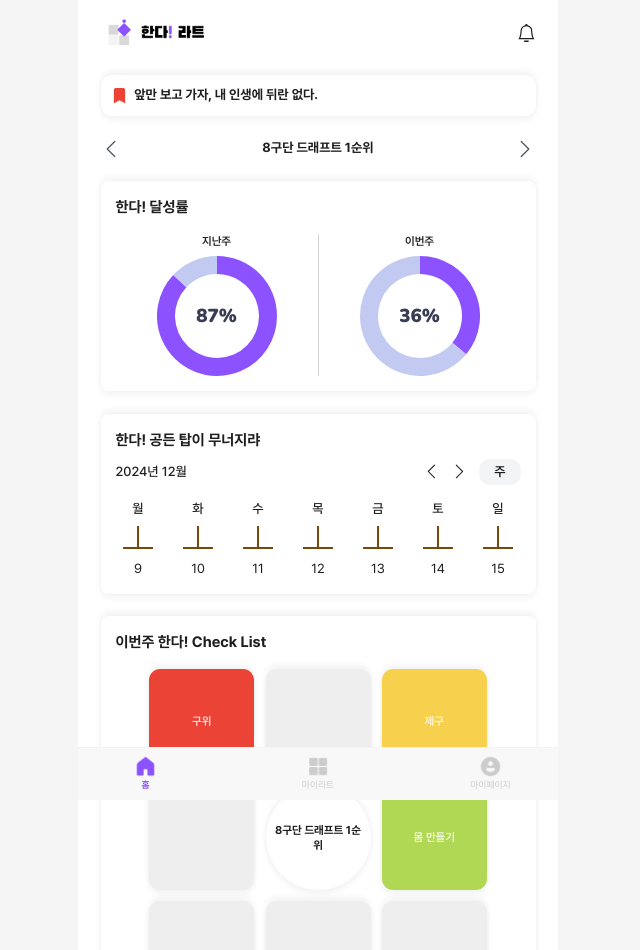
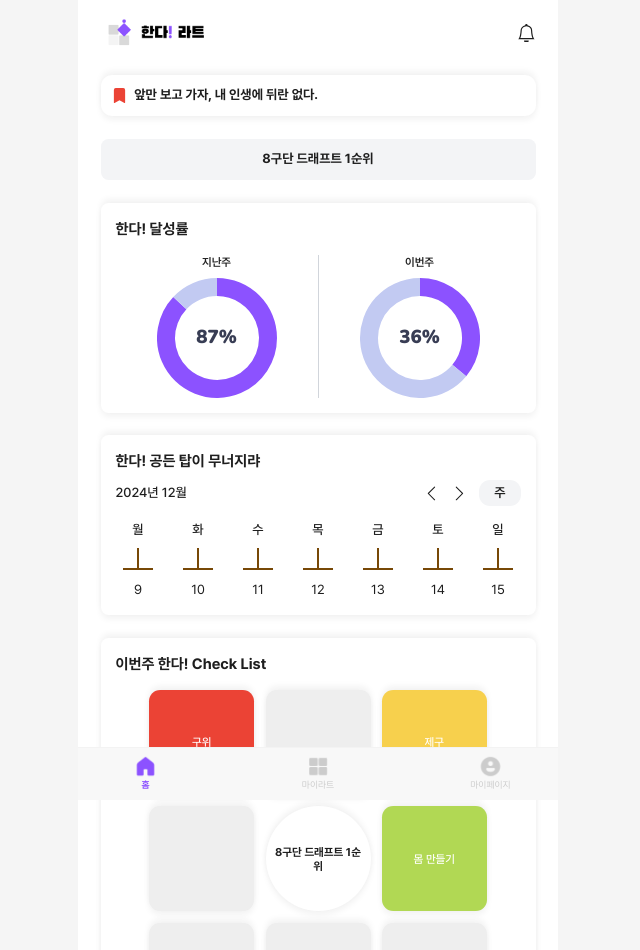
Before and after one commit to canDoItArt/front-end, a React (Vite) app: page /front-end/home in a window 1280 px wide. Shown: the top 950 px of the page, without its empty margins (322-962 px from the left). Built offline with nearby package versions, Linux system fonts and the light colour scheme.

Commit message:
HomePage의 PagenationBar UI 변경 #24

```diff
--- /dev/null
+++ b/src/components/GoalSelectionDropdown.jsx
@@ -0,0 +1,63 @@
+import React, { useState } from "react";
+import { BsChevronDown } from "react-icons/bs";
+import { IoClose } from "react-icons/io5";
+
+export default function GoalSelectionDropdown({ currentGoal, onSelectGoal, goals }) {
+    const [isModalOpen, setIsModalOpen] = useState(false);
+
+    const toggleModal = () => {
+        setIsModalOpen(!isModalOpen);
+    };
+
+    const handleGoalSelect = (goal) => {
+        onSelectGoal(goal);
+        setIsModalOpen(false);
+    };
+
+    return (
+        <div className="relative w-full text-center">
+            <button
+                onClick={toggleModal}
+                className="flex items-center justify-center w-full p-3 text-sm font-bold bg-gray-100 rounded-lg text-customTextBlack"
+            >
+                {currentGoal.name}
+            </button>
+
+            {isModalOpen && (
+                <div
+                    className="fixed inset-0 bg-black bg-opacity-50 flex justify-center items-center z-20"
+                    onClick={toggleModal}
+                >
+                    <div className="bg-white p-4 rounded-lg shadow-lg w-4/5 max-w-md">
+                        <div className="items-center px-2">
+                            <h2 className="text-base font-bold">Main Goal List</h2>
+                        </div>
+                        <div className="flex-1 overflow-y-auto max-h-[60vh]">
+                            <ul className="mt-4 space-y-2">
+                                {goals.map((goal) => (
+                                    <li key={goal.id}>
+                                        <button
+                                            onClick={() => handleGoalSelect(goal)}
+                                            className="w-full px-5 py-3 text-left bg-gray-100 rounded-full text-sm font-medium"
+                                        >
+                                            {goal.name}
+                                        </button>
+                                    </li>
+                                ))}
+                            </ul>
+                        </div>
+                        {/* 닫기 버튼 */}
+                        <div className="mt-4 flex justify-center">
+                            <button
+                                className="w-auto bg-customMain text-white py-3 px-5 rounded-md shadow-lg text-xs font-semibold"
+                                onClick={toggleModal}
+                            >
+                                닫기
+                            </button>
+                        </div>
+                    </div>
+                </div>
+            )}
+        </div>
+    );
+}
--- a/src/pages/HomePage.jsx
+++ b/src/pages/HomePage.jsx
@@ -1,6 +1,6 @@
 import React, { useState } from "react";
 import LogoHeader from "../components/LogoHeader";
-import PagenationBar from "../components/PagenationBar";
+import GoalSelectionDropdown from "../components/GoalSelectionDropdown";
 import CompletionRate from "../components/CompletionRate";
 import TowerSection from "../components/TowerSection";
 import CheckList from "../components/CheckList";
@@ -9,17 +9,9 @@ import MottoCard from "../components/MottoCard";
 import mainPageMockData from "../mocks/mainPage";
 
 export default function HomePage() {
-    const [currentPage, setCurrentPage] = useState(0);
+    const [currentGoalId, setCurrentGoalId] = useState(mainPageMockData[0].mainGoal.id);
 
-    const handlePrevious = () => {
-        setCurrentPage((prev) => (prev > 0 ? prev - 1 : mainPageMockData.length - 1));
-    };
-
-    const handleNext = () => {
-        setCurrentPage((prev) => (prev < mainPageMockData.length - 1 ? prev + 1 : 0));
-    };
-
-    const currentData = mainPageMockData[currentPage];
+    const currentData = mainPageMockData.find(goal => goal.mainGoal.id === currentGoalId);
 
     return (
         <div className="flex flex-col items-center justify-start min-h-screen bg-white px-6">
@@ -31,11 +23,11 @@ export default function HomePage() {
                 {/* MottoCard 컴포넌트 */}
                 <MottoCard motto={currentData.comment} />
 
-                {/* 페이지네이션 바 */}
-                <PagenationBar
-                    title={currentData.mainGoal.name}
-                    onPrevious={handlePrevious}
-                    onNext={handleNext}
+                {/* 목표 선택 드롭다운 */}
+                <GoalSelectionDropdown
+                    currentGoal={currentData.mainGoal}
+                    onSelectGoal={(goal) => setCurrentGoalId(goal.id)}
+                    goals={mainPageMockData.map(data => data.mainGoal)}
                 />
 
                 {/* 달성률 섹션 */}
```
